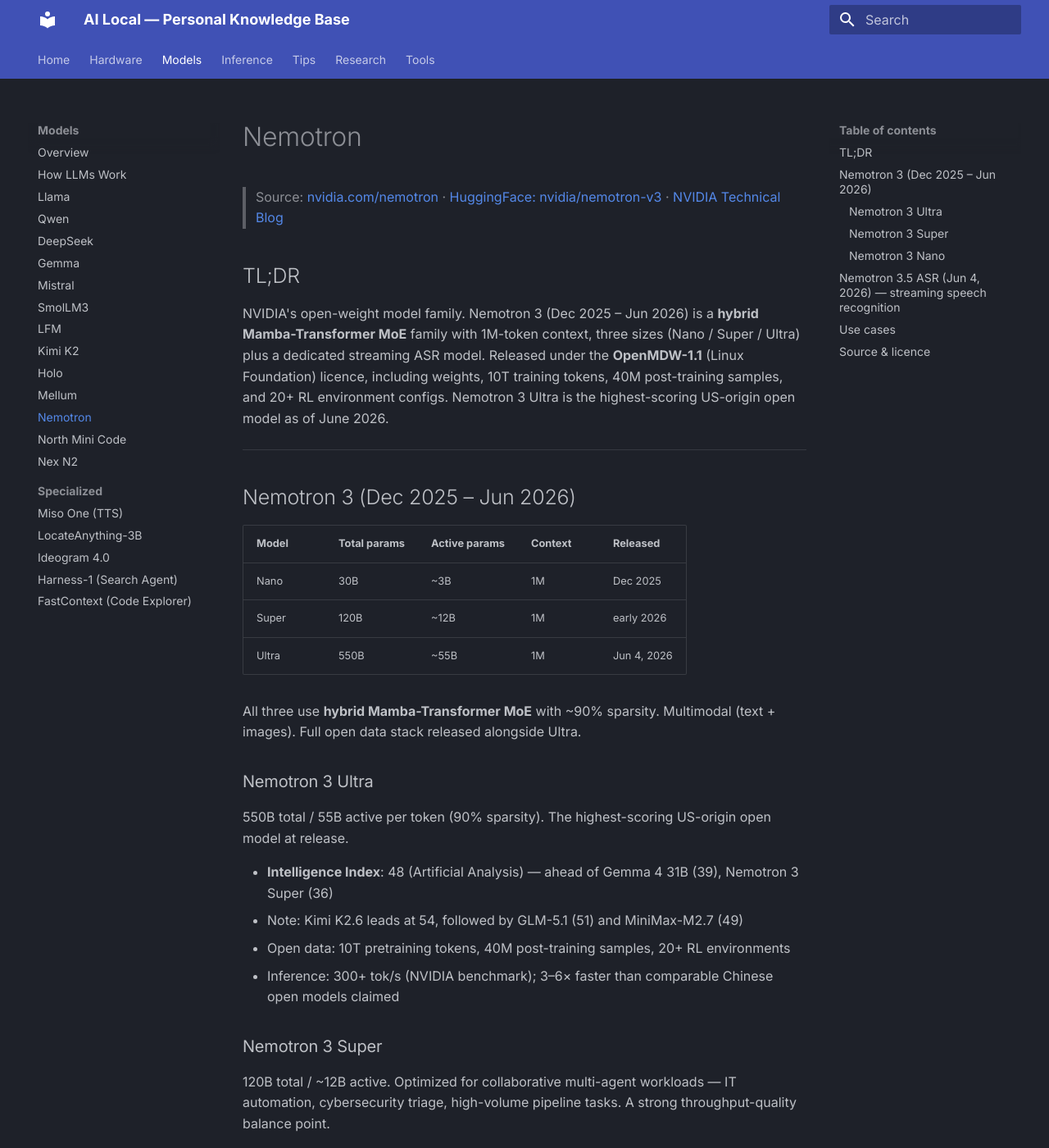
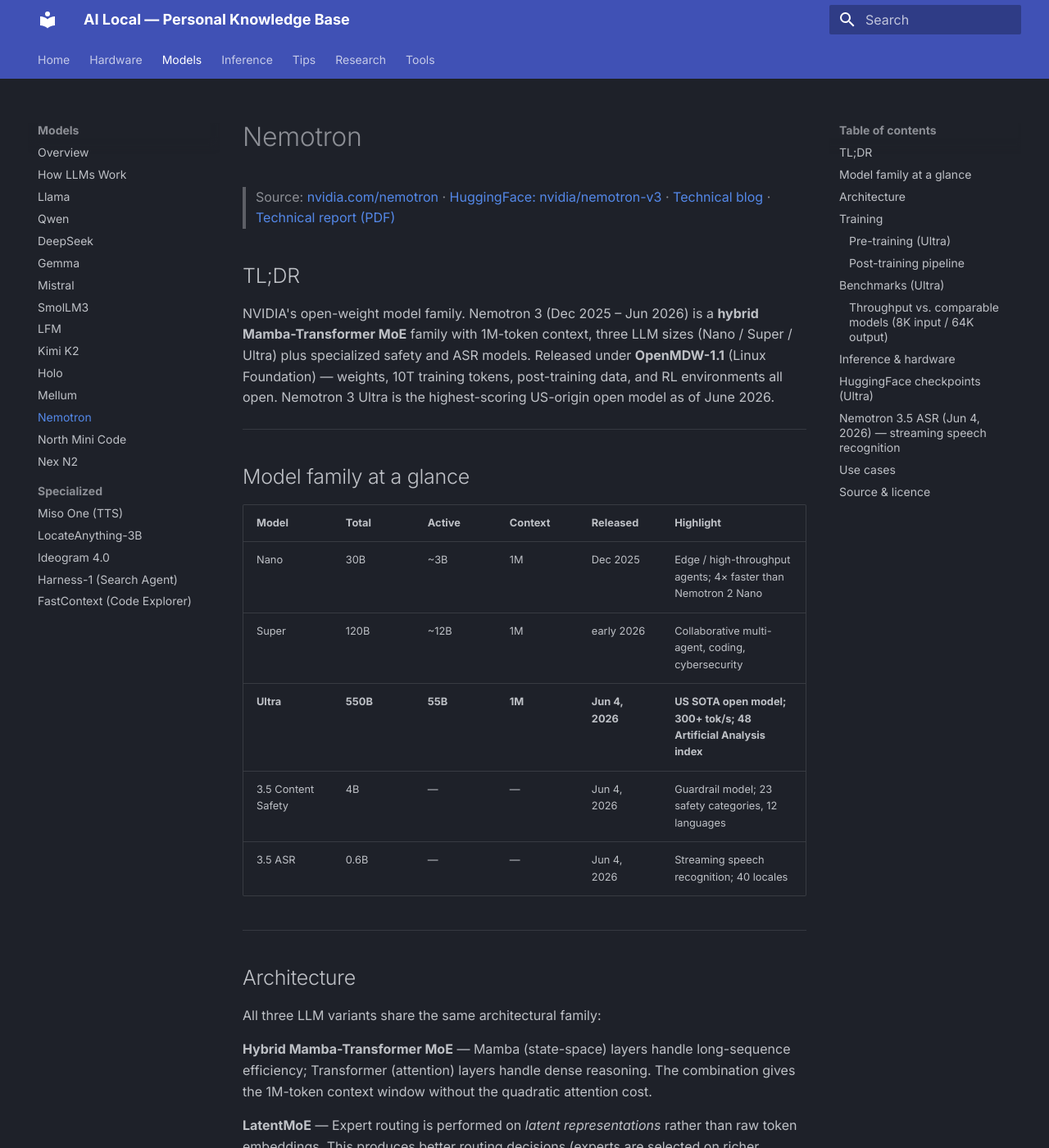
Before and after one commit to t-ballz/ai_local, an MkDocs documentation site: the page built from docs/models/nemotron.md, in a window 1280 px wide and 1400 px high. Shown: the whole window at 82% size. Built offline with MkDocs 1.6.1 and Material for MkDocs 9.7.7, drawn with Linux system fonts in a browser that asks for light colours; some of the changed text lies outside the part shown.

Commit message:
wiki: expand Nemotron 3 Ultra with architecture, training, benchmarks
LatentMoE, MTP layers, MOPD post-training, throughput comparison table,
NVFP4 checkpoints, Content Safety 4B guardrail model.

Co-Authored-By: AI

````diff
--- a/docs/models/nemotron.md
+++ b/docs/models/nemotron.md
@@ -1,48 +1,110 @@
 # Nemotron
 
-> Source: [nvidia.com/nemotron](https://www.nvidia.com/en-us/ai-data-science/foundation-models/nemotron/) · [HuggingFace: nvidia/nemotron-v3](https://huggingface.co/collections/nvidia/nvidia-nemotron-v3) · [NVIDIA Technical Blog](https://developer.nvidia.com/blog/)
+> Source: [nvidia.com/nemotron](https://www.nvidia.com/en-us/ai-data-science/foundation-models/nemotron/) · [HuggingFace: nvidia/nemotron-v3](https://huggingface.co/collections/nvidia/nvidia-nemotron-v3) · [Technical blog](https://developer.nvidia.com/blog/nvidia-nemotron-3-ultra-powers-faster-more-efficient-reasoning-for-long-running-agents/) · [Technical report (PDF)](https://research.nvidia.com/labs/nemotron/files/NVIDIA-Nemotron-3-Ultra-Technical-Report.pdf)
 
 ## TL;DR
 
-NVIDIA's open-weight model family. Nemotron 3 (Dec 2025 – Jun 2026) is a **hybrid Mamba-Transformer MoE** family with 1M-token context, three sizes (Nano / Super / Ultra) plus a dedicated streaming ASR model. Released under the **OpenMDW-1.1** (Linux Foundation) licence, including weights, 10T training tokens, 40M post-training samples, and 20+ RL environment configs. Nemotron 3 Ultra is the highest-scoring US-origin open model as of June 2026.
+NVIDIA's open-weight model family. Nemotron 3 (Dec 2025 – Jun 2026) is a **hybrid Mamba-Transformer MoE** family with 1M-token context, three LLM sizes (Nano / Super / Ultra) plus specialized safety and ASR models. Released under **OpenMDW-1.1** (Linux Foundation) — weights, 10T training tokens, post-training data, and RL environments all open. Nemotron 3 Ultra is the highest-scoring US-origin open model as of June 2026.
 
 ---
 
-## Nemotron 3 (Dec 2025 – Jun 2026)
+## Model family at a glance
 
-| Model | Total params | Active params | Context | Released |
-|-------|-------------|--------------|---------|---------|
-| Nano | 30B | ~3B | 1M | Dec 2025 |
-| Super | 120B | ~12B | 1M | early 2026 |
-| Ultra | 550B | ~55B | 1M | Jun 4, 2026 |
+| Model | Total | Active | Context | Released | Highlight |
+|-------|-------|--------|---------|---------|-----------|
+| Nano | 30B | ~3B | 1M | Dec 2025 | Edge / high-throughput agents; 4× faster than Nemotron 2 Nano |
+| Super | 120B | ~12B | 1M | early 2026 | Collaborative multi-agent, coding, cybersecurity |
+| **Ultra** | **550B** | **55B** | **1M** | **Jun 4, 2026** | **US SOTA open model; 300+ tok/s; 48 Artificial Analysis index** |
+| 3.5 Content Safety | 4B | — | — | Jun 4, 2026 | Guardrail model; 23 safety categories, 12 languages |
+| 3.5 ASR | 0.6B | — | — | Jun 4, 2026 | Streaming speech recognition; 40 locales |
 
-All three use **hybrid Mamba-Transformer MoE** with ~90% sparsity. Multimodal (text + images). Full open data stack released alongside Ultra.
+---
 
-### Nemotron 3 Ultra
+## Architecture
 
-550B total / 55B active per token (90% sparsity). The highest-scoring US-origin open model at release.
+All three LLM variants share the same architectural family:
 
-- **Intelligence Index**: 48 (Artificial Analysis) — ahead of Gemma 4 31B (39), Nemotron 3 Super (36)
-- Note: Kimi K2.6 leads at 54, followed by GLM-5.1 (51) and MiniMax-M2.7 (49)
-- Open data: 10T pretraining tokens, 40M post-training samples, 20+ RL environments
-- Inference: 300+ tok/s (NVIDIA benchmark); 3–6× faster than comparable Chinese open models claimed
+**Hybrid Mamba-Transformer MoE** — Mamba (state-space) layers handle long-sequence efficiency; Transformer (attention) layers handle dense reasoning. The combination gives the 1M-token context window without the quadratic attention cost.
 
-### Nemotron 3 Super
+**LatentMoE** — Expert routing is performed on *latent representations* rather than raw token embeddings. This produces better routing decisions (experts are selected on richer features) and is cited as the source of the Ultra's accuracy gains vs. a standard MoE.
 
-120B total / ~12B active. Optimized for collaborative multi-agent workloads — IT automation, cybersecurity triage, high-volume pipeline tasks. A strong throughput-quality balance point.
+**MTP layers (Multi-Token Prediction)** — Native speculative decoding baked into the architecture. The model predicts multiple tokens per forward pass, reducing generation latency without a separate draft model.
 
-### Nemotron 3 Nano
+| Property | Value |
+|----------|-------|
+| Sparsity | ~90% (10× — 55B active out of 550B for Ultra) |
+| Precision | BF16 (full) or NVFP4 (Blackwell-optimized; 5× throughput vs BF16) |
+| Modality | Text + images in, text out |
+| Licence | OpenMDW-1.1 |
 
-30B total / ~3B active. Designed for agentic edge inference — 4× higher throughput than Nemotron 2 Nano. Highest tokens/sec in its class for multi-agent orchestration at scale.
+---
 
-!!! note "GGUF availability"
-    Unsloth maintains GGUF quantizations for Nano (`unsloth/Nemotron-3-Nano-30B-A3B-GGUF`). Ultra and Super require multi-GPU setups at full precision; community quantizations are expected.
+## Training
+
+### Pre-training (Ultra)
+
+- **10T token** foundation corpus
+- **+212B new domain tokens**: 4B legal, 35B Wikipedia-derived, 173B refreshed GitHub (through Sept 2025)
+
+### Post-training pipeline
+
+| Stage | Scale |
+|-------|-------|
+| Supervised Fine-Tuning (SFT) | 10M new samples |
+| Reinforcement Learning (RL) | 1M new tasks; 15 net-new RL environments (20+ total) |
+| **Multi-Teacher On-Policy Distillation (MOPD)** | 10+ domain-specific teacher models |
+
+MOPD is the key differentiator: rather than distilling from a single teacher, it runs on-policy against a panel of specialist models, letting each contribute where it's strongest.
+
+---
+
+## Benchmarks (Ultra)
+
+| Benchmark | Score | Notes |
+|-----------|-------|-------|
+| Artificial Analysis Intelligence Index | **48** | Highest US open model; Kimi K2.6 leads at 54 |
+| SWE-Bench Verified | 65–70.4% | Varies by agent framework |
+| PinchBench Agent Productivity | **91%** | Ties Kimi K2.6; GLM 5.1 at 84% |
+| EnterpriseOps-Gym (long-horizon planning) | 33% | GLM 5.1 leads at 40%; Kimi K2.6 at 29% |
+| Ruler @1M (long context) | **95%** | GLM 5.1 / Kimi K2.6 cap at 256K |
+
+### Throughput vs. comparable models (8K input / 64K output)
+
+| Competitor | Ultra speedup |
+|------------|--------------|
+| GLM-5.1-754B-A40B | **5.9×** faster |
+| Kimi K2.6-1T-A32B | **4.8×** faster |
+| Qwen3.5-397B-A17B | **1.6×** faster |
+
+The throughput advantage comes from LatentMoE efficiency + MTP speculative decoding + Blackwell NVFP4 optimization.
+
+---
+
+## Inference & hardware
+
+| Setup | Notes |
+|-------|-------|
+| BF16 self-hosted | 8× H100 (or equivalent) minimum |
+| NVFP4 on Blackwell | 5× throughput; fits fewer GPUs |
+| Cloud APIs | Perplexity, OpenRouter, build.nvidia.com, DeepInfra ($0.37/M in, $1.08/M out) |
+| Nano locally | `unsloth/Nemotron-3-Nano-30B-A3B-GGUF` — fits single consumer GPU |
+
+---
+
+## HuggingFace checkpoints (Ultra)
+
+| Checkpoint | Purpose |
+|------------|---------|
+| `nvidia/NVIDIA-Nemotron-3-Ultra-550B-A55B-NVFP4` | Quantized, post-trained — best inference efficiency |
+| `nvidia/NVIDIA-Nemotron-3-Ultra-550B-A55B` | BF16, post-trained |
+| `nvidia/NVIDIA-Nemotron-3-Ultra-550B-A55B-Base` | Base model (pre post-training) |
+| `nvidia/NVIDIA-Nemotron-3-Ultra-550B-A55B-GenRM` | Reward model for RLHF pipelines |
 
 ---
 
 ## Nemotron 3.5 ASR (Jun 4, 2026) — streaming speech recognition
 
-A specialized 600M-parameter streaming ASR model separate from the main Nemotron 3 LLM line.
+A specialized 600M-parameter streaming ASR model, separate from the LLM line.
 
 | Property | Value |
 |----------|-------|
@@ -52,14 +114,11 @@
 | Chunk size options | 80 / 160 / 320 / 560 / 1120 ms |
 | Streaming throughput | 17× concurrent streams vs. buffered baseline (H100) |
 | Outputs | Text with native punctuation and capitalization |
-| Licence | OpenMDW-1.1 |
+| HuggingFace | `nvidia/nemotron-3.5-asr-streaming-0.6b` |
 
-The Cache-Aware FastConformer-RNNT processes each audio frame exactly once, eliminating the redundant overlapping computation of traditional buffered streaming — 17× more concurrent streams on H100. Runs locally on a laptop.
-
-**HuggingFace**: `nvidia/nemotron-3.5-asr-streaming-0.6b`
+The Cache-Aware FastConformer-RNNT processes each audio frame exactly once — no redundant overlapping computation.
 
 ```bash
-# Quick start via NeMo or HuggingFace transformers
 pip install nemo_toolkit[asr]
 ```
 
@@ -69,16 +128,17 @@
 
 | Use case | Recommended |
 |----------|------------|
-| Complex reasoning, multi-agent (cloud / multi-GPU) | Ultra |
-| Collaborative agents, coding, cybersecurity | Super |
+| Complex reasoning, long-context agents (cloud / 8×H100) | Ultra |
+| Collaborative agents, coding, cybersecurity triage | Super |
 | Edge agents, high-throughput local inference | Nano |
+| Content moderation, safety guardrails | 3.5 Content Safety (4B) |
 | Streaming transcription, voice agents | 3.5 ASR |
 
 ---
 
 ## Source & licence
 
-- **Licence**: OpenMDW-1.1 (Linux Foundation open licence — weights, data, and recipes)
+- **Licence**: OpenMDW-1.1 (Linux Foundation — weights, data, and RL recipes open)
 - **Weights**: [HuggingFace nvidia collection](https://huggingface.co/collections/nvidia/nvidia-nemotron-v3)
-- **NVIDIA Developer**: [developer.nvidia.com/nemotron](https://developer.nvidia.com/nemotron)
-- **ASR model**: [nvidia/nemotron-3.5-asr-streaming-0.6b](https://huggingface.co/nvidia/nemotron-3.5-asr-streaming-0.6b)
+- **NVIDIA Research page**: [research.nvidia.com/labs/nemotron/Nemotron-3-Ultra](https://research.nvidia.com/labs/nemotron/Nemotron-3-Ultra/)
+- **Technical report**: [PDF](https://research.nvidia.com/labs/nemotron/files/NVIDIA-Nemotron-3-Ultra-Technical-Report.pdf)
````
